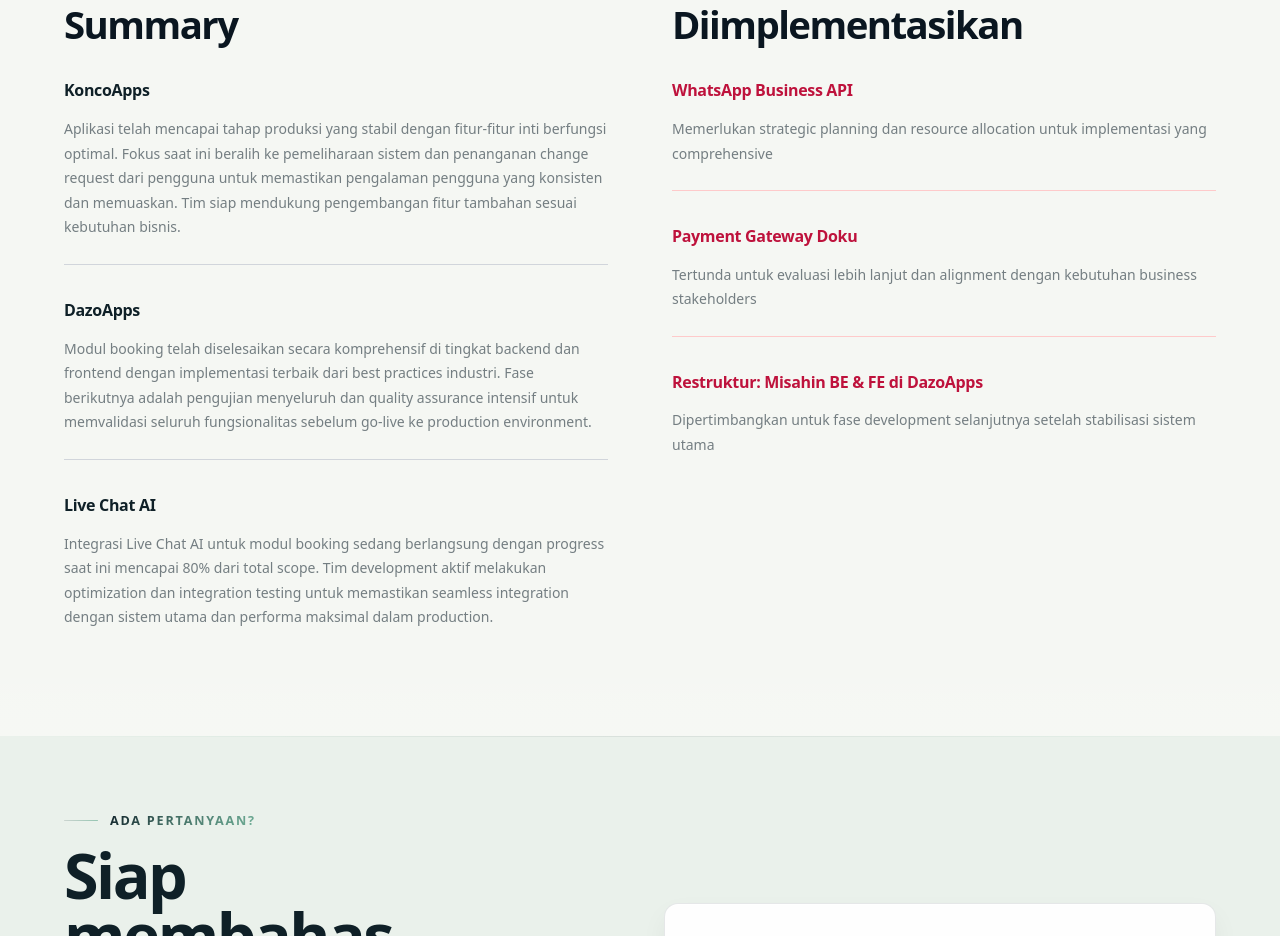
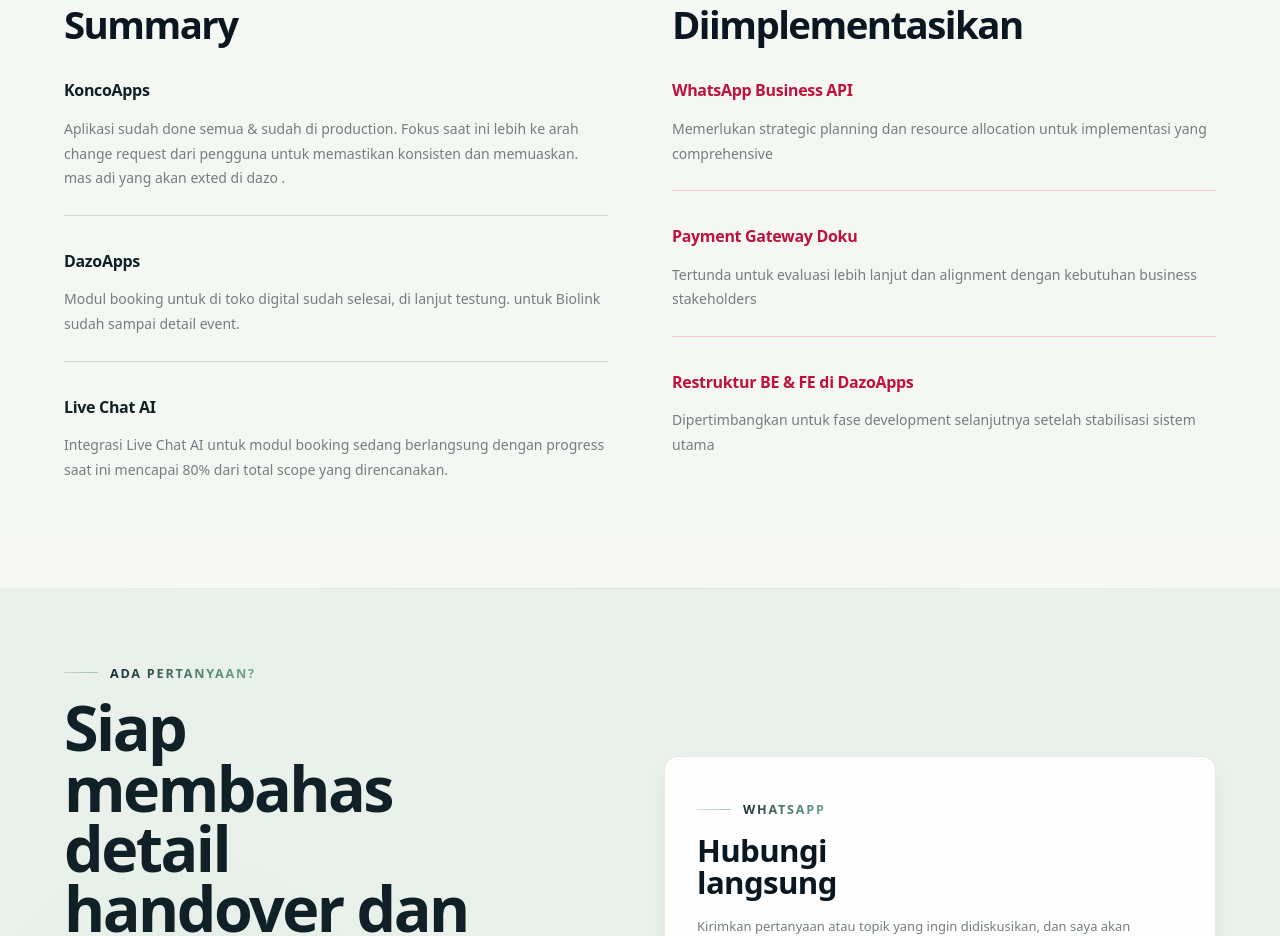
Before and after one commit to oktawahyudi86/portofolio_okta, a React (Vite) app: page /handover in a window 1280 px wide. Shown: the part 923-1859 px from the top of the page. Built offline with nearby package versions, Linux system fonts and the light colour scheme; no server answers.

Commit message:
Update link

```diff
--- a/src/components/site/Handover.tsx
+++ b/src/components/site/Handover.tsx
@@ -4,22 +4,22 @@
 const handoverCards = [
   {
     title: 'Project Timeline',
-    link: 'https://drive.google.com/drive/folders/your-timeline-folder-id',
+    link: 'https://drive.google.com/drive/folders/1S8htkcLkNChe4Q_6eydZiaqGrdULacGd?usp=drive_link',
     desc: 'Lihat jadwal, milestone, dan progres utama proyek.',
   },
   {
     title: 'QA Testing',
-    link: 'https://drive.google.com/drive/folders/your-qa-folder-id',
+    link: 'https://drive.google.com/drive/folders/1rYY7alybJvRX95yjSvENQH3pAqYzqHqu?usp=drive_link',
     desc: 'Dokumentasi hasil pengujian, bug, dan validasi fitur.',
   },
   {
     title: 'Documentation',
-    link: 'https://drive.google.com/drive/folders/your-docs-folder-id',
+    link: 'https://drive.google.com/drive/folders/11h3A2-CKMbPkdpw-9QNFktuUl3UMxEi-?usp=sharing',
     desc: 'Dokumen teknis, user guide, dan catatan penting proyek.',
   },
   {
     title: 'Credential',
-    link: 'https://drive.google.com/drive/folders/your-credential-folder-id',
+    link: 'https://docs.google.com/spreadsheets/d/1zf5EbRhmBYk6hv4kezCr-_yB7enXzoHwt_N-Ve1rVGY/edit?usp=sharing',
     desc: 'Akses login, environment, dan credential penting.',
   },
 ];
@@ -27,15 +27,15 @@
 const projectSummaries = [
   {
     name: 'KoncoApps',
-    status: 'Aplikasi telah mencapai tahap produksi yang stabil dengan fitur-fitur inti berfungsi optimal. Fokus saat ini beralih ke pemeliharaan sistem dan penanganan change request dari pengguna untuk memastikan pengalaman pengguna yang konsisten dan memuaskan. Tim siap mendukung pengembangan fitur tambahan sesuai kebutuhan bisnis.'
+    status: 'Aplikasi sudah done semua & sudah di production. Fokus saat ini lebih ke arah  change request dari pengguna untuk memastikan konsisten dan memuaskan. mas adi yang akan exted di dazo .'
   },
   {
     name: 'DazoApps',
-    status: 'Modul booking telah diselesaikan secara komprehensif di tingkat backend dan frontend dengan implementasi terbaik dari best practices industri. Fase berikutnya adalah pengujian menyeluruh dan quality assurance intensif untuk memvalidasi seluruh fungsionalitas sebelum go-live ke production environment.'
+    status: 'Modul booking untuk di toko digital sudah selesai, di lanjut testung. untuk Biolink sudah sampai detail event.'
   },
   {
     name: 'Live Chat AI',
-    status: 'Integrasi Live Chat AI untuk modul booking sedang berlangsung dengan progress saat ini mencapai 80% dari total scope. Tim development aktif melakukan optimization dan integration testing untuk memastikan seamless integration dengan sistem utama dan performa maksimal dalam production.'
+    status: 'Integrasi Live Chat AI untuk modul booking sedang berlangsung dengan progress saat ini mencapai 80% dari total scope yang direncanakan.'
   },
 ];
 
@@ -49,7 +49,7 @@
     reason: 'Tertunda untuk evaluasi lebih lanjut dan alignment dengan kebutuhan business stakeholders'
   },
   {
-    title: 'Restruktur: Misahin BE & FE di DazoApps',
+    title: 'Restruktur BE & FE di DazoApps',
     reason: 'Dipertimbangkan untuk fase development selanjutnya setelah stabilisasi sistem utama'
   },
 ];
@@ -187,7 +187,7 @@
               Kirimkan pertanyaan atau topik yang ingin didiskusikan, dan saya akan merespons untuk melanjutkan percakapan lebih detail.
             </p>
             <motion.a
-              href="https://wa.me/62857"
+              href="https://wa.me/6289675080104"
               target="_blank"
               rel="noopener noreferrer"
               whileHover={{ scale: 1.05 }}
```
